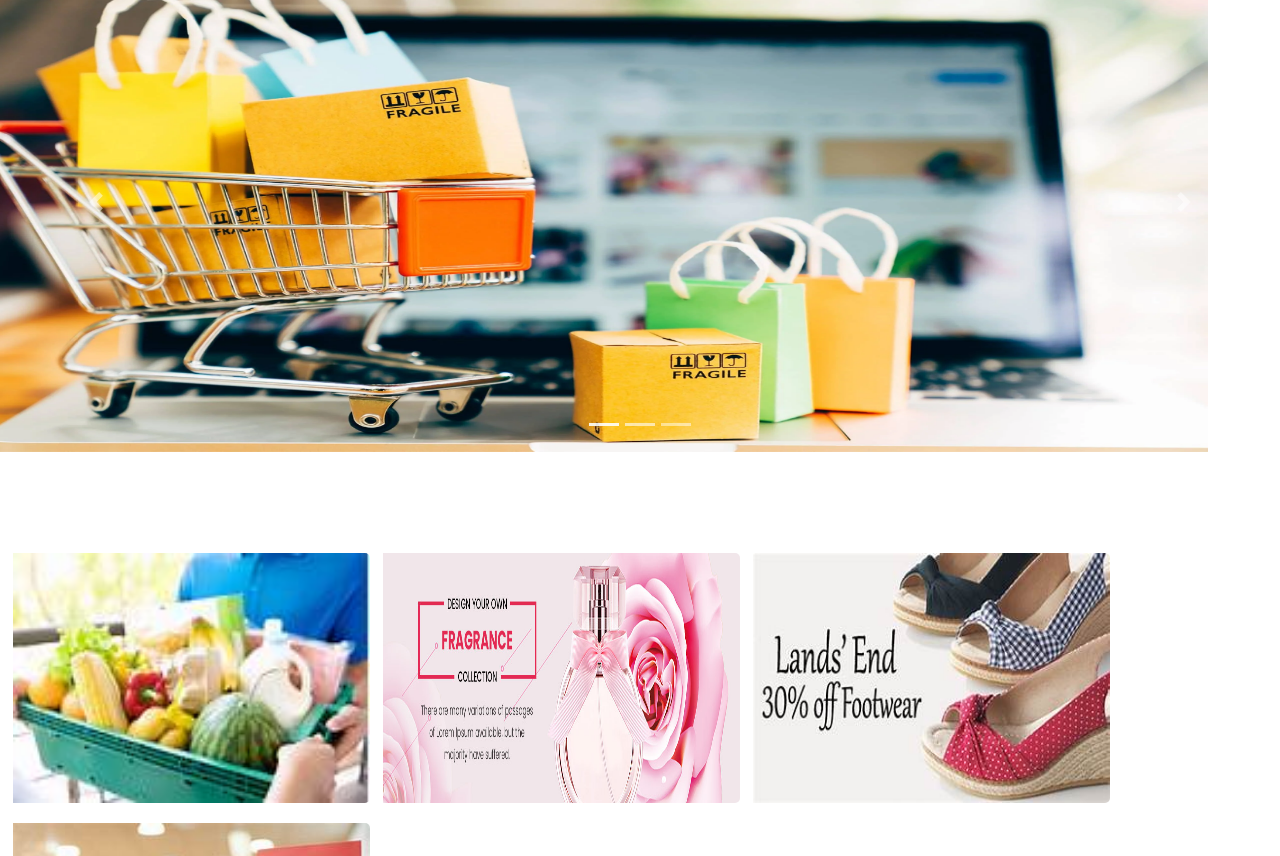
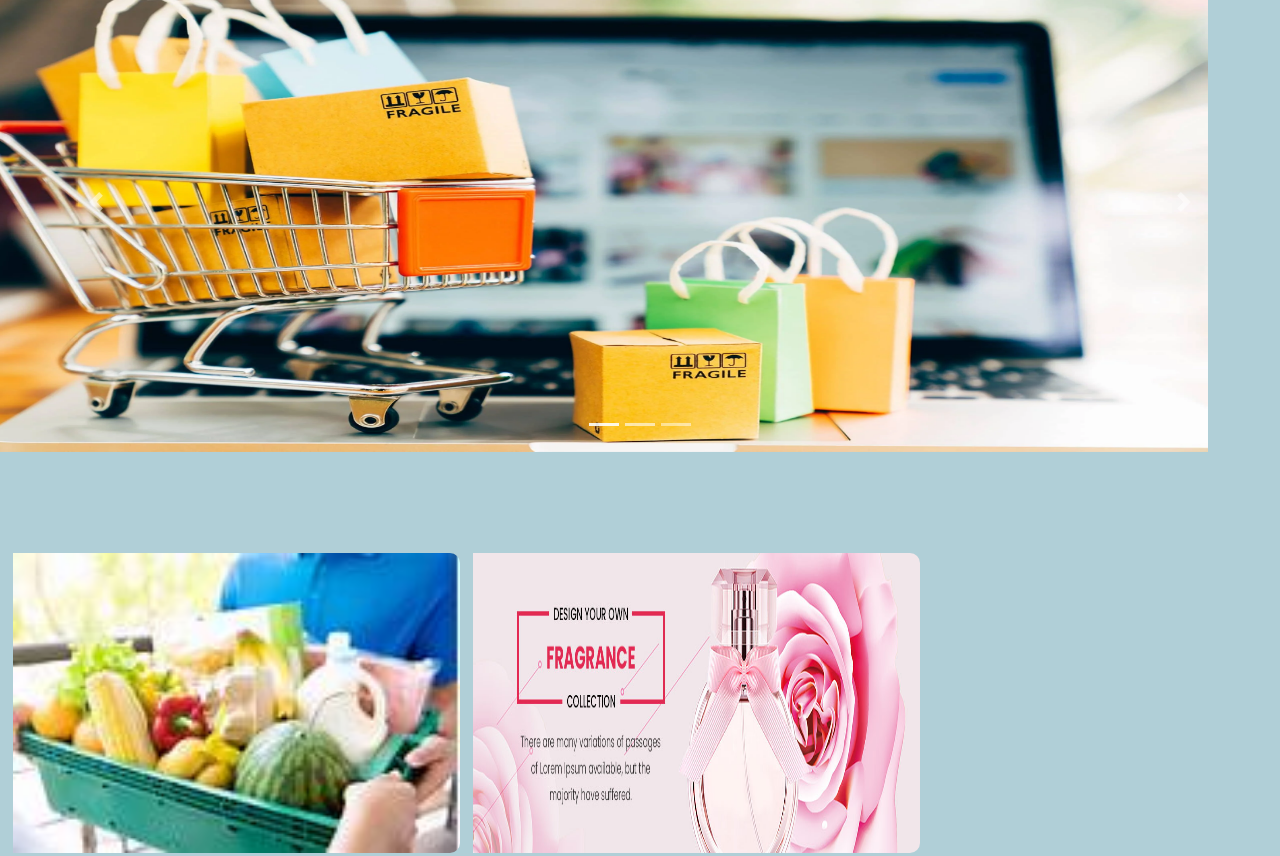
Before and after one commit to Rabbiya280/Shop1, a plain HTML site: page index.html in a window 1280 px wide. Shown: the part 154-1010 px from the top of the page. Drawn offline with nearby package versions, Linux system fonts and the light colour scheme; sample sign-in values are in the browser's storage.

Commit message:
modified

```diff
--- a/index.css
+++ b/index.css
@@ -2,6 +2,7 @@ body {
   font-family: "Poppins", sans-serif;
     margin: 0;
     padding: 0;
+	background-color: coral;
 }
 
   /* Styling for the carousel */
@@ -12,12 +13,11 @@ body {
 
   /* Custom styles for the images */
   #myImg {
-  border-radius: 5px;
+  border-radius: 10px;
   padding-left: 1%;
   margin-top: 20px;
-  max-height: 300px;
-  height: 250px;
-  max-width: 370px;
+  height: 300px;
+  width: 460px;
   }
 
   [class*="col-md-6 about-left"] img {
--- a/main.css
+++ b/main.css
@@ -1,3 +1,6 @@
+body {
+  background-color: rgb(176, 207, 215)!important;
+}
 .a {
     font-size: 20px;
     margin-top: 20px;
```
Also changed, not shown: services.html (+4 -3 lines).
